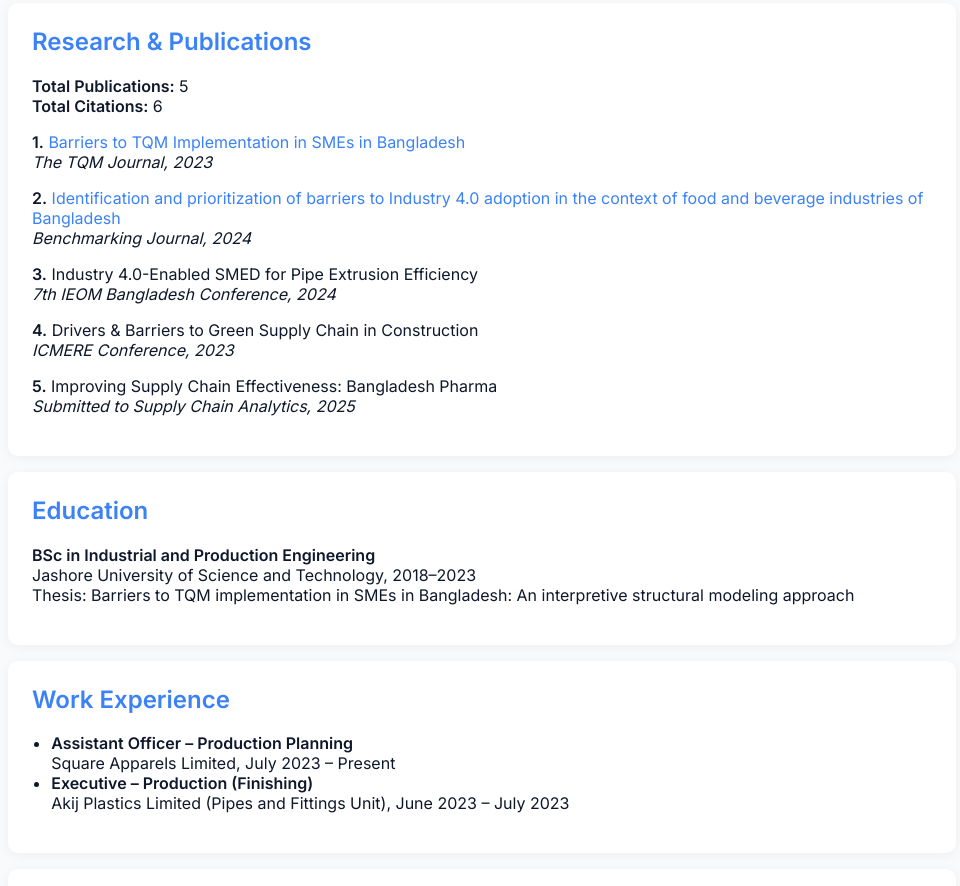
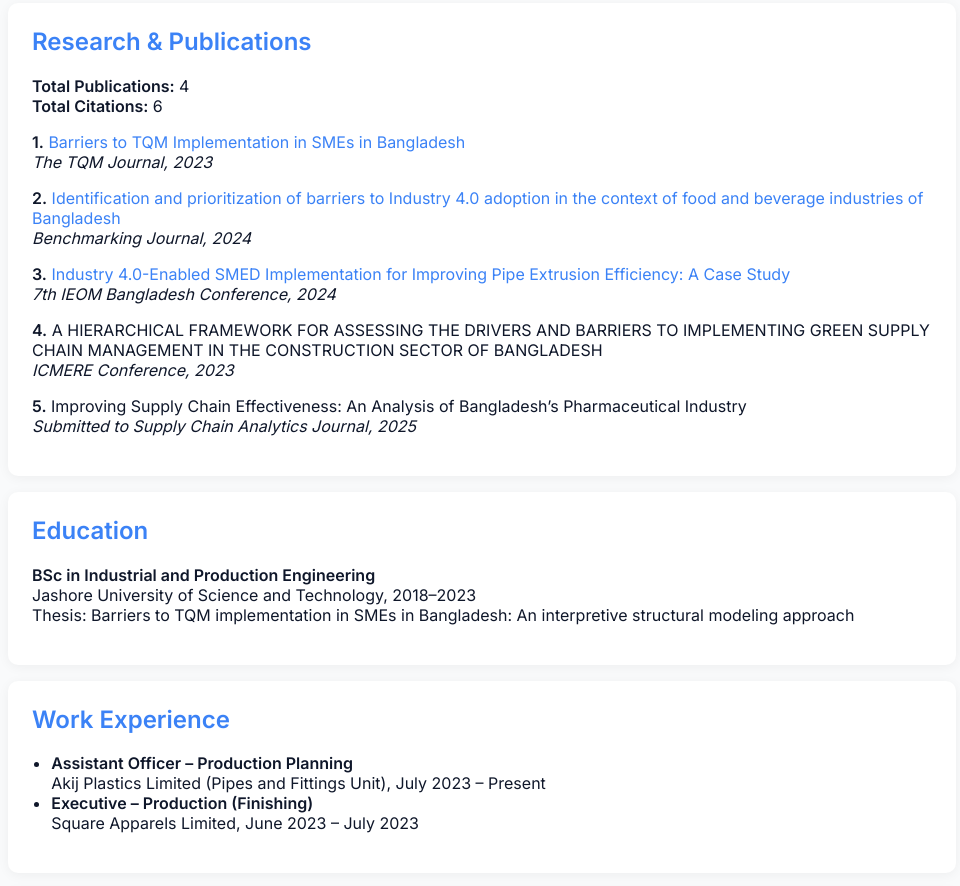
Before and after one commit to Sifat-Ajmeer-Haque/sifatajmeer.github.io, a plain HTML site: page index.html in a window 1280 px wide. Shown: the part 427-1313 px from the top of the page, without its empty margins (158-1118 px from the left). Drawn offline with Linux system fonts and the light colour scheme.

Commit message:
Add files via upload

```diff
--- a/index.html
+++ b/index.html
@@ -13,6 +13,7 @@
       --text-dark: #f8fafc;
       --accent: #3b82f6;
     }
+
     body {
       font-family: 'Inter', sans-serif;
       margin: 0;
@@ -20,24 +21,29 @@
       color: var(--text-light);
       transition: all 0.3s ease;
     }
+
     body.dark {
       background: var(--bg-dark);
       color: var(--text-dark);
     }
+
     header {
       background: #1e293b;
       color: white;
       text-align: center;
       padding: 2rem 1rem;
     }
+
     header h1 {
       margin: 0;
       font-size: 2.5rem;
     }
+
     header p {
       font-size: 1.1rem;
       color: #cbd5e1;
     }
+
     nav {
       background: #0f172a;
       padding: 0.8rem 1rem;
@@ -46,15 +52,22 @@
       align-items: center;
       flex-wrap: wrap;
     }
+
     .nav-links {
       display: flex;
       gap: 1.5rem;
     }
+
     nav a {
       color: white;
       text-decoration: none;
       font-weight: 600;
     }
+
+    nav a:hover {
+      text-decoration: underline;
+    }
+
     .menu-toggle {
       display: none;
       font-size: 1.6rem;
@@ -62,6 +75,7 @@
       background: none;
       border: none;
     }
+
     .section {
       max-width: 900px;
       margin: 1rem auto;
@@ -70,33 +84,49 @@
       border-radius: 10px;
       box-shadow: 0 2px 12px rgba(0,0,0,0.05);
     }
+
     body.dark .section {
       background: #1e293b;
     }
+
     h2 {
       color: var(--accent);
       margin-top: 0;
     }
+
     ul {
       padding-left: 1.2rem;
     }
+
     .research-item {
       margin-bottom: 1rem;
     }
+
     .research-item a {
       color: var(--accent);
       text-decoration: none;
     }
+
+    .research-item a:hover {
+      text-decoration: underline;
+    }
+
     footer {
       text-align: center;
       padding: 1.5rem;
       font-size: 0.9rem;
       color: #64748b;
     }
+
     footer a {
       color: var(--accent);
-      margin: 0 0.5rem;
+      text-decoration: none;
     }
+
+    footer a:hover {
+      text-decoration: underline;
+    }
+
     .dark-toggle {
       background: none;
       border: none;
@@ -104,6 +134,7 @@
       color: white;
       cursor: pointer;
     }
+
     @media (max-width: 600px) {
       .nav-links {
         display: none;
@@ -111,9 +142,11 @@
         width: 100%;
         margin-top: 0.5rem;
       }
+
       .nav-links.show {
         display: flex;
       }
+
       .menu-toggle {
         display: block;
       }
@@ -147,7 +180,7 @@
 
 <section id="research" class="section">
   <h2>Research & Publications</h2>
-  <p><strong>Total Publications:</strong> 5<br><strong>Total Citations:</strong> 6</p>
+  <p><strong>Total Publications:</strong> 4<br><strong>Total Citations:</strong> 6</p>
   <div class="research-item">
     <strong>1.</strong> <a href="https://doi.org/10.1108/TQM-08-2023-0247" target="_blank">Barriers to TQM Implementation in SMEs in Bangladesh</a><br>
     <em>The TQM Journal, 2023</em>
@@ -157,16 +190,16 @@
     <em>Benchmarking Journal, 2024</em>
   </div>
   <div class="research-item">
-    <strong>3.</strong> Industry 4.0-Enabled SMED for Pipe Extrusion Efficiency<br>
+    <strong>3.</strong> <a href="https://dx.doi.org/10.46254/BA07.20240193" target="_blank">Industry 4.0-Enabled SMED Implementation for Improving Pipe Extrusion Efficiency: A Case Study</a><br>
     <em>7th IEOM Bangladesh Conference, 2024</em>
   </div>
   <div class="research-item">
-    <strong>4.</strong> Drivers & Barriers to Green Supply Chain in Construction<br>
+    <strong>4.</strong> A HIERARCHICAL FRAMEWORK FOR ASSESSING THE DRIVERS AND BARRIERS TO IMPLEMENTING GREEN SUPPLY CHAIN MANAGEMENT IN THE CONSTRUCTION SECTOR OF BANGLADESH<br>
     <em>ICMERE Conference, 2023</em>
   </div>
   <div class="research-item">
-    <strong>5.</strong> Improving Supply Chain Effectiveness: Bangladesh Pharma<br>
-    <em>Submitted to Supply Chain Analytics, 2025</em>
+    <strong>5.</strong>  Improving Supply Chain Effectiveness: An Analysis of Bangladesh’s Pharmaceutical Industry<br>
+    <em>Submitted to Supply Chain Analytics Journal, 2025</em>
   </div>
 </section>
 
@@ -180,8 +213,8 @@
 <section id="experience" class="section">
   <h2>Work Experience</h2>
   <ul>
-    <li><strong>Assistant Officer – Production Planning</strong><br>Square Apparels Limited, July 2023 – Present</li>
-    <li><strong>Executive – Production (Finishing)</strong><br>Akij Plastics Limited (Pipes and Fittings Unit), June 2023 – July 2023</li>
+    <li><strong>Assistant Officer – Production Planning</strong><br>Akij Plastics Limited (Pipes and Fittings Unit), July 2023 – Present</li>
+    <li><strong>Executive – Production (Finishing)</strong><br>Square Apparels Limited, June 2023 – July 2023</li>
   </ul>
 </section>
 
```
